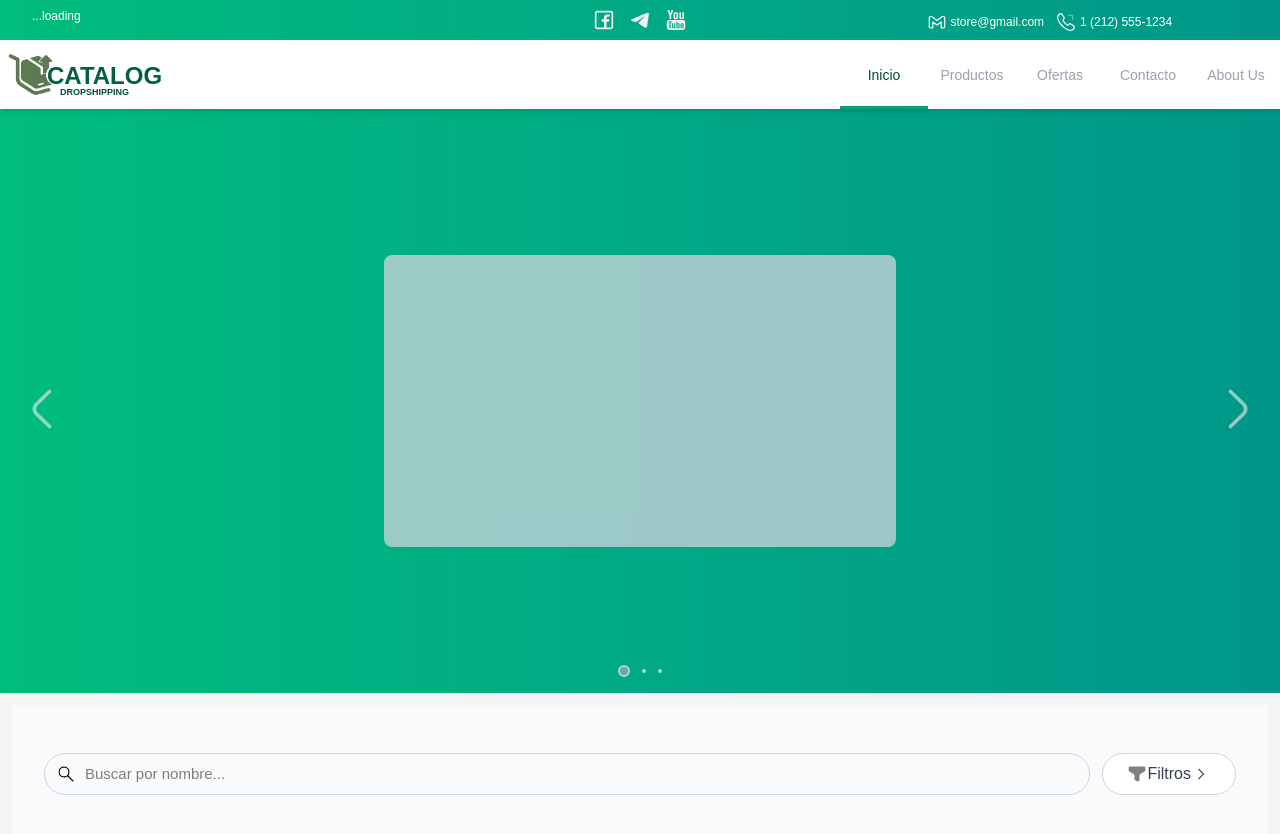
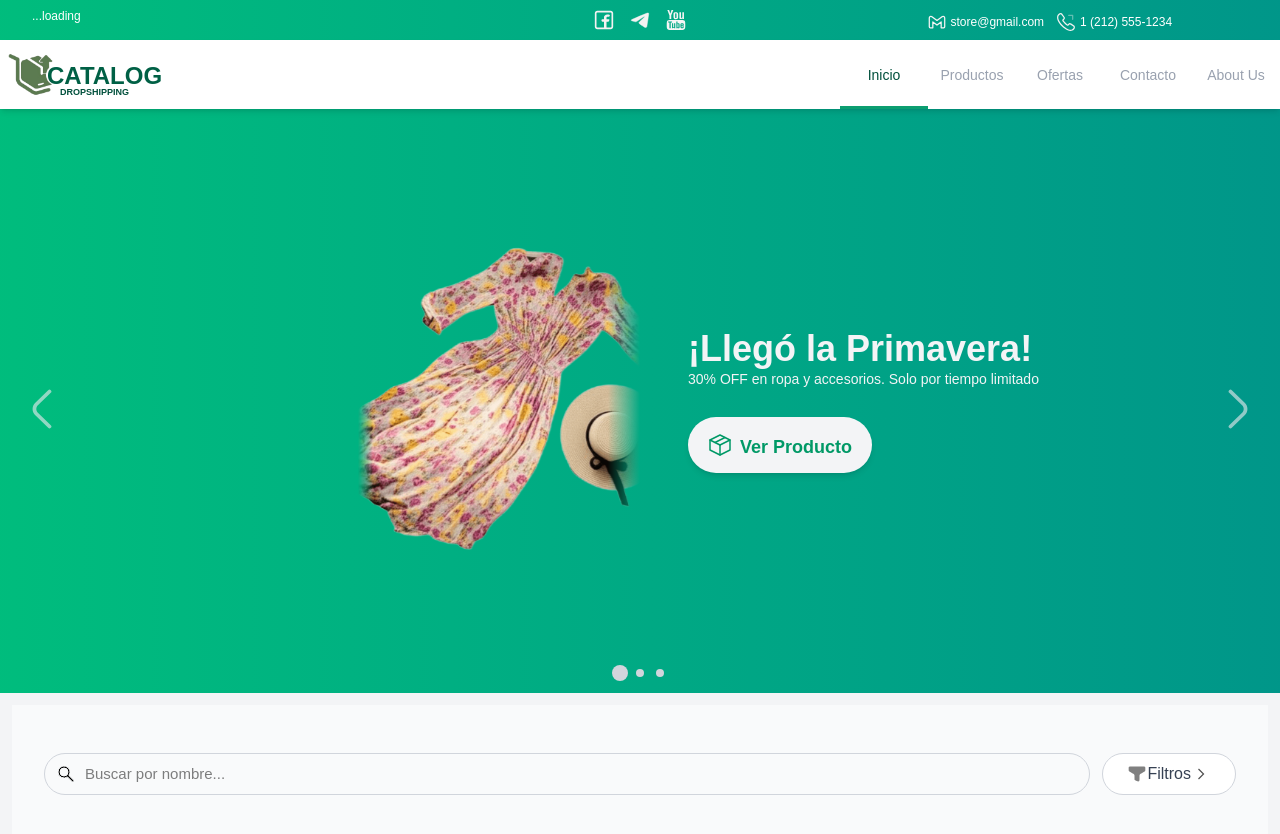
Before and after one commit to rls1990/store-front-template, a Next.js app: page / in a window 1280 px wide. Shown: the top 834 px of the page. Built offline with nearby package versions, Linux system fonts and the light colour scheme.

Commit message:
Slider Hero useState preload

```diff
--- a/src/components/home/Home.tsx
+++ b/src/components/home/Home.tsx
@@ -2,15 +2,17 @@ import { getSliderItemsHeroData } from "@/services/get-slider-hero-items";
 import SliderHero from "../ui/sliders/SliderHero";
 import Container from "../ui/container/Container";
 import ProductsSection from "../products/ProductsSection";
+import { getMarcaData } from "@/services/get-marcas";
 
 const Home = async () => {
   const sliderItemsHero = await getSliderItemsHeroData();
+  const marcas = await getMarcaData();
 
   return (
     <div>
       <SliderHero items={sliderItemsHero} />
       <Container>
-        <ProductsSection />
+        <ProductsSection marcas={marcas} />
       </Container>
     </div>
   );
--- a/src/components/products/ProductsSection.tsx
+++ b/src/components/products/ProductsSection.tsx
@@ -1,11 +1,15 @@
-"use client";
-
+"use client"
+import { FC } from "react";
 import ProductFilter from "../ui/filter/ProductFilter";
 
-const ProductsSection = () => {
+interface ProductsSectionProps {
+  marcas: string[];
+}
+
+const ProductsSection: FC<ProductsSectionProps> = ({ marcas }) => {
   return (
     <div>
-      <ProductFilter onChange={(filter)=>console.log(filter)}/>
+      <ProductFilter marcas={marcas} onChange={(filter) => console.log(filter)} />
     </div>
   );
 };
--- a/src/components/ui/filter/ProductFilter.tsx
+++ b/src/components/ui/filter/ProductFilter.tsx
@@ -19,10 +19,11 @@ interface FilterData {
 }
 
 interface ProductFilterProps {
+  marcas?: string[];
   onChange?: (data: FilterData) => void;
 }
 
-const ProductFilter: FC<ProductFilterProps> = ({ onChange }) => {
+const ProductFilter: FC<ProductFilterProps> = ({ marcas, onChange }) => {
   const [openMenuFulter, setOpenMenuFulter] = useState(false);
   const filter = useRef<FilterData>({
     nombre: "",
@@ -109,7 +110,7 @@ const ProductFilter: FC<ProductFilterProps> = ({ onChange }) => {
 
             <Select
               title="Marca"
-              items={["Marca A", "Marca B", "Marca C"]}
+              items={marcas ? marcas : ["Marca A", "Marca B", "Marca C"]}
               onChange={(value) => filter.current = { ...filter.current, marca: value }}
             />
 
--- a/src/components/ui/sliders/SliderHero.tsx
+++ b/src/components/ui/sliders/SliderHero.tsx
@@ -16,7 +16,10 @@ interface SliderHeroProps {
 
 const SliderHero: FC<SliderHeroProps> = ({ items, interval = 10000 }) => {
   const [currentIndex, setCurrentIndex] = useState<number>(0);
-  const images = useRef<ReactNode[] | null>(null);
+  // const images = useRef<ReactNode[] | null>(null);
+  const [images, setImages] = useState<ReactNode[] | null>(null);
+
+
 
   useEffect(() => {
     let imgs: ReactNode[] = [];
@@ -32,7 +35,8 @@ const SliderHero: FC<SliderHeroProps> = ({ items, interval = 10000 }) => {
         />
       );
     });
-    images.current = imgs;
+    // images.current = imgs;
+    setImages(imgs)
   }, [items]);
 
   const nextIndex = () => {
@@ -72,7 +76,7 @@ const SliderHero: FC<SliderHeroProps> = ({ items, interval = 10000 }) => {
         className="cursor-pointer transition-all active:scale-90 m-3 rounded-2xl absolute right-0 -rotate-90 top-[55%] sm:right-auto sm:top-[40%] sm:rotate-0 opacity-70 z-40"
         onClick={prevIndex}
         disabled={
-          images && images.current && images.current.length > 0 ? false : true
+          images && images && images.length > 0 ? false : true
         }
       >
         <LeftArrow className="size-12 sm:w-15 sm:h-27" />
@@ -81,7 +85,7 @@ const SliderHero: FC<SliderHeroProps> = ({ items, interval = 10000 }) => {
         className="cursor-pointer transition-all   active:scale-90 m-3 rounded-2xl absolute right-0 -rotate-90 top-[40%] sm:right-0 sm:top-[40%] sm:rotate-0 opacity-70 hover:opacity-90 z-40"
         onClick={nextIndex}
         disabled={
-          images && images.current && images.current.length > 0 ? false : true
+          images && images && images.length > 0 ? false : true
         }
       >
         <RightArrow className="size-12 sm:w-15 sm:h-27" />
@@ -89,7 +93,7 @@ const SliderHero: FC<SliderHeroProps> = ({ items, interval = 10000 }) => {
 
       {/*Progress Indicators */}
       <span className="absolute bottom-4 w-full flex items-center justify-center gap-3 z-40">
-        {images && images.current && images.current?.length > 0 ? (
+        {images && images && images?.length > 0 ? (
           items.map((_item, index) => (
             <button
               key={index + "progi"}
@@ -110,14 +114,14 @@ const SliderHero: FC<SliderHeroProps> = ({ items, interval = 10000 }) => {
         )}
       </span>
 
-      {images && images.current && images.current.length > 0 ? (
+      {images && images && images.length > 0 ? (
         <div className="w-full h-full flex items-center justify-center">
           <div
             key={Date.now()}
             className="fade-in w-full grid grid-cols-1 justify-items-center lg:grid-cols-2 overflow-x-hidden"
           >
             <div className="lg:flex lg:justify-end lg:w-full overflow-hidden mask-x-from-95% mask-y-from-95%">
-              {images && images.current && images.current[currentIndex]}
+              {images && images && images[currentIndex]}
             </div>
 
             <div className="flex flex-col items-center justify-center lg:items-baseline lg:w-full lg:pl-12 slide-left">
--- /dev/null
+++ b/src/services/get-marcas.ts
@@ -0,0 +1,4 @@
+export const getMarcaData = async () => {
+  const data = ["Marca A", "Marca B", "Marca C"];
+  return data;
+};
```
